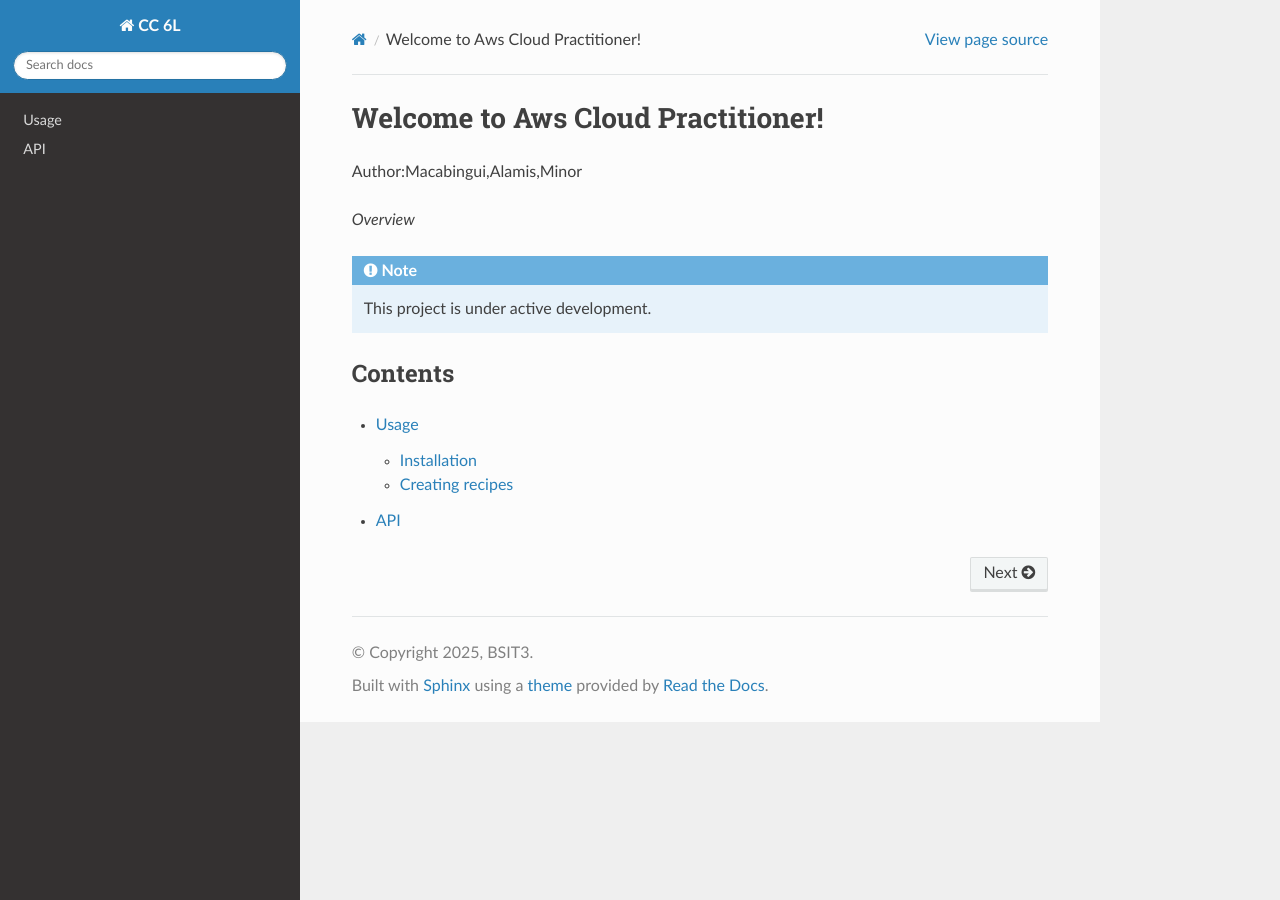
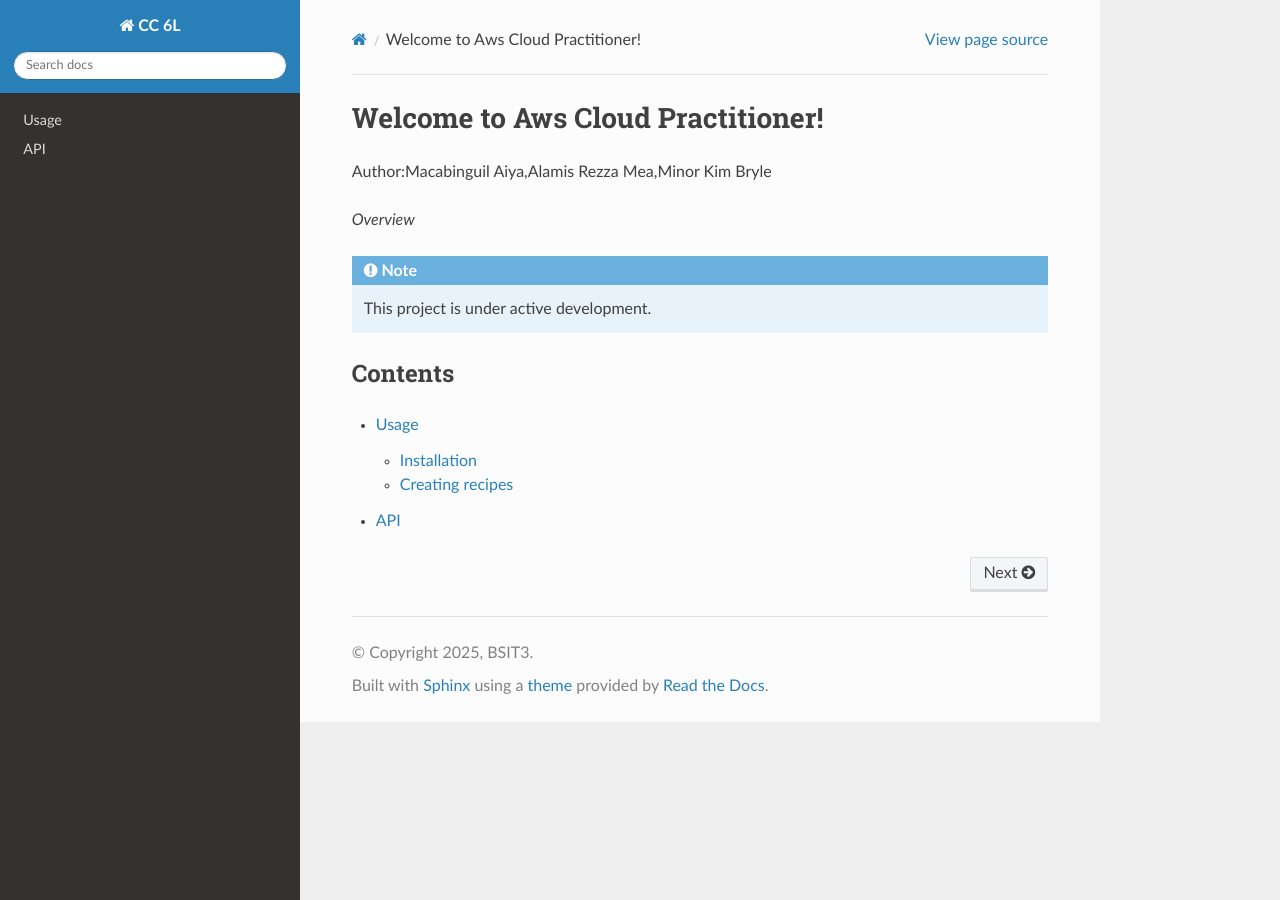
Before and after one commit to user-5005/Aws-Cloud_Practitioner, a Sphinx documentation site: the page built from docs/source/index.rst, in a window 1280 px wide. Built offline with Sphinx 7.4.7 and the Read the Docs theme 3.1.0, drawn with Linux system fonts in a browser that asks for light colours.

Commit message:
Update index.rst

```diff
--- a/docs/source/index.rst
+++ b/docs/source/index.rst
@@ -1,7 +1,7 @@
 Welcome to Aws Cloud Practitioner!
 ===================================
 
-Author:Macabingui,Alamis,Minor
+Author:Macabinguil Aiya,Alamis Rezza Mea,Minor Kim Bryle
 
 
 *Overview*
```
